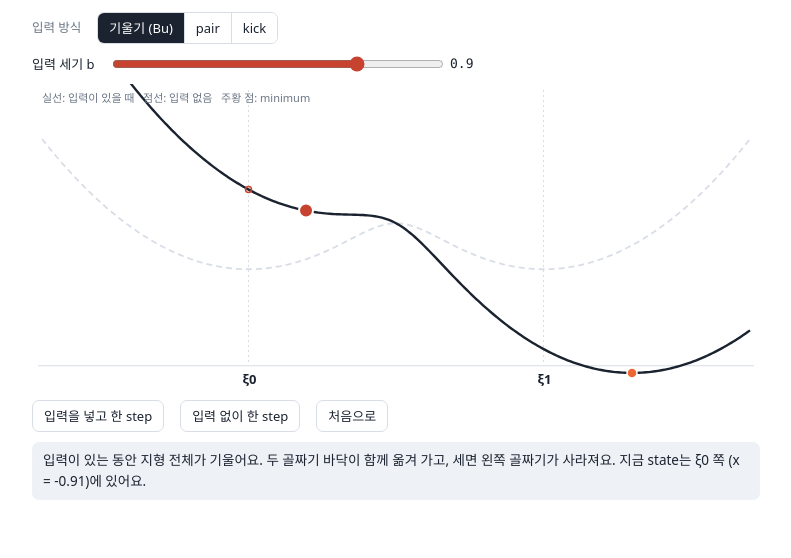
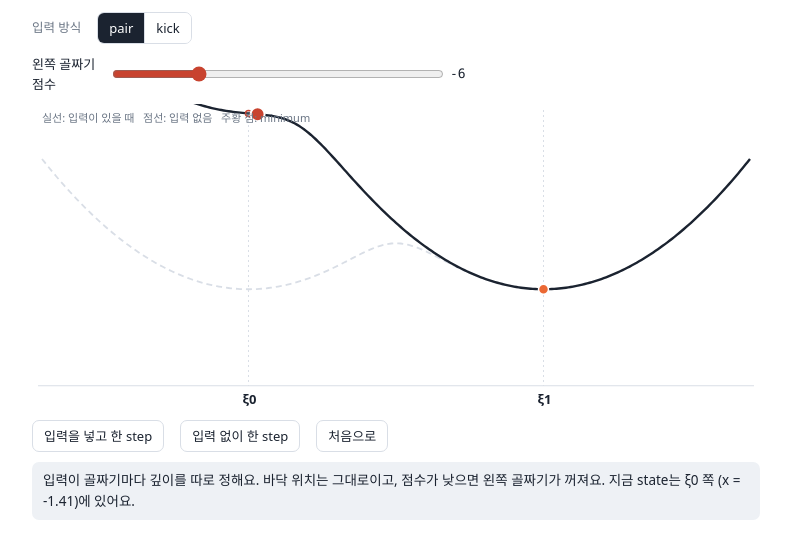
Before and after one commit to WOOYULJUNG/hru-figures, a plain HTML site: page fig2_inputs.html in a window 1280 px wide. Both pictures are taken after a click on the button "입력을 넣고 한 step". Shown: the whole page, without its empty margins (244-1035 px from the left). Drawn offline with Linux system fonts and the light colour scheme.

Commit message:
fig2: drop the tilt (target Bu) input mode; pair and kick only
Co-Authored-By: Claude Opus 5.5 <noreply@anthropic.com>

```diff
--- a/fig2_inputs.html
+++ b/fig2_inputs.html
@@ -26,21 +26,18 @@
 (function () {
   var XI = [[-1.5, 0], [1.5, 0]], B = 1, PHI = 0.35, BOX = [-3.6, 3.6];
   var MODES = {
-    tilt: { n: "기울기 (Bu)", l: "입력 세기 b", min: 0, max: 1.2, step: 0.05, v: 0.9,
-            say: "입력이 있는 동안 지형 전체가 기울어요. 두 골짜기 바닥이 함께 옮겨 가고, 세면 왼쪽 골짜기가 사라져요." },
     pair: { n: "pair", l: "왼쪽 골짜기 점수", min: -8, max: 0, step: 0.5, v: -6,
             say: "입력이 골짜기마다 깊이를 따로 정해요. 바닥 위치는 그대로이고, 점수가 낮으면 왼쪽 골짜기가 꺼져요." },
     kick: { n: "kick", l: "미는 거리 k", min: -3, max: 3, step: 0.1, v: 2,
             say: "입력이 state를 한 번 밀고, 지형은 그대로예요. 민 자리에서 가까운 골짜기로 내려가요." }
   };
-  var st = { m: "tilt", x: -1.5, trail: [-1.5], on: false };
+  var st = { m: "pair", x: -1.5, trail: [-1.5], on: false };
   function S(on) { return st.m === "pair" && on ? [MODES.pair.v, 0] : [0, 0]; }
-  function T(on) { return st.m === "tilt" && on ? [MODES.tilt.v, 0] : [0, 0]; }
-  function E(x, on) { return HRU.energy2([x, 0], XI, B, S(on), T(on)); }
+  function E(x, on) { return HRU.energy2([x, 0], XI, B, S(on)); }
   function step(on) {
     var x = st.x;
     if (on && st.m === "kick") x += MODES.kick.v;
-    var y = HRU.target2([x, 0], XI, B, S(on))[0] + T(on)[0];
+    var y = HRU.target2([x, 0], XI, B, S(on))[0];
     st.x = y + PHI * (x - y); st.on = on;
     st.trail.push(st.x); if (st.trail.length > 8) st.trail.shift();
     draw();
@@ -97,7 +94,7 @@
   document.getElementById("go").addEventListener("click", function () { step(true); });
   document.getElementById("rest").addEventListener("click", function () { step(false); });
   document.getElementById("reset").addEventListener("click", function () { setMode(st.m); });
-  setMode("tilt"); HRU.onResize(draw);
+  setMode("pair"); HRU.onResize(draw);
 })();
 </script>
 </body>
```
Also changed, not shown: index.html (+1 -1 lines).
